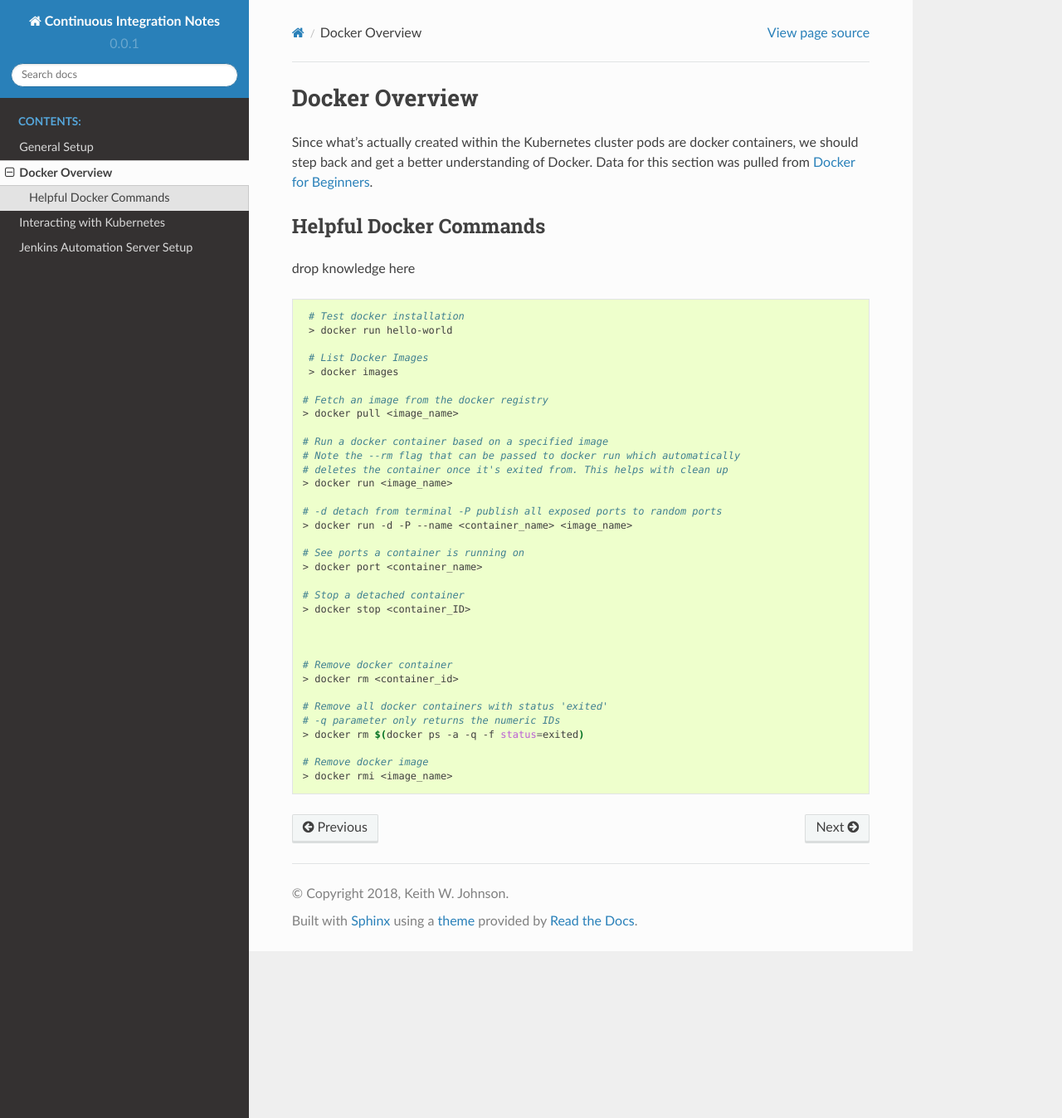
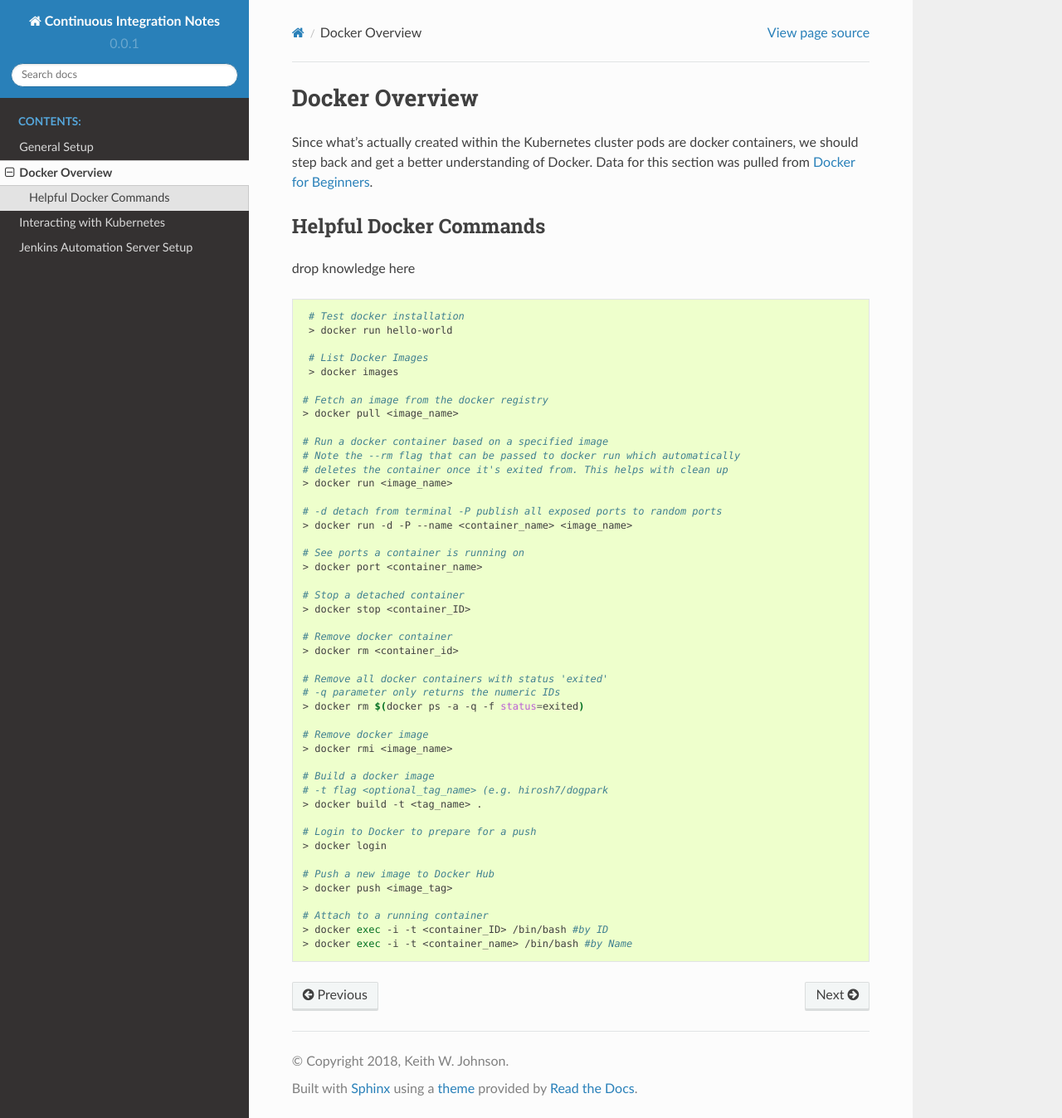
Before and after one commit to hirosh7/jenkins_sample, a Sphinx documentation site: the page built from docs/interacting_with_docker.rst, in a window 1280 px wide and 1347 px high. Shown: the whole window at 83% size. Built offline with Sphinx 7.4.7 and the Read the Docs theme 2.0.0, drawn with Linux system fonts in a browser that asks for light colours; pages that are not in the unit, such as notebooks, are missing from menus.

```diff
--- a/docs/interacting_with_docker.rst
+++ b/docs/interacting_with_docker.rst
@@ -35,8 +35,6 @@ drop knowledge here
   # Stop a detached container
   > docker stop <container_ID>
 
-
-
   # Remove docker container
   > docker rm <container_id>
 
@@ -46,3 +44,17 @@ drop knowledge here
 
   # Remove docker image
   > docker rmi <image_name>
+
+  # Build a docker image
+  # -t flag <optional_tag_name> (e.g. hirosh7/dogpark
+  > docker build -t <tag_name> .
+
+  # Login to Docker to prepare for a push
+  > docker login
+
+  # Push a new image to Docker Hub
+  > docker push <image_tag>
+
+  # Attach to a running container
+  > docker exec -i -t <container_ID> /bin/bash #by ID
+  > docker exec -i -t <container_name> /bin/bash #by Name
--- a/docs/interacting_with_kubernetes.rst
+++ b/docs/interacting_with_kubernetes.rst
@@ -122,8 +122,9 @@ Helpful Kubernetes Commands
    # Nodes nodes in the cluster
    > kubectl get nodes
 
-   # List Resources
-   > kubectl get [pods | service | nodes | deployments]
+   # List Resourceskubectl get pods -o wide
+   > kubectl get [pods | service | nodes | deployments] [-o wide]
+   > kubectl get pods -o wide # includes pod IP and host node
 
    # Show detailed information about a resource
    > kubectl describe [pods| nodes| deployments]
```
